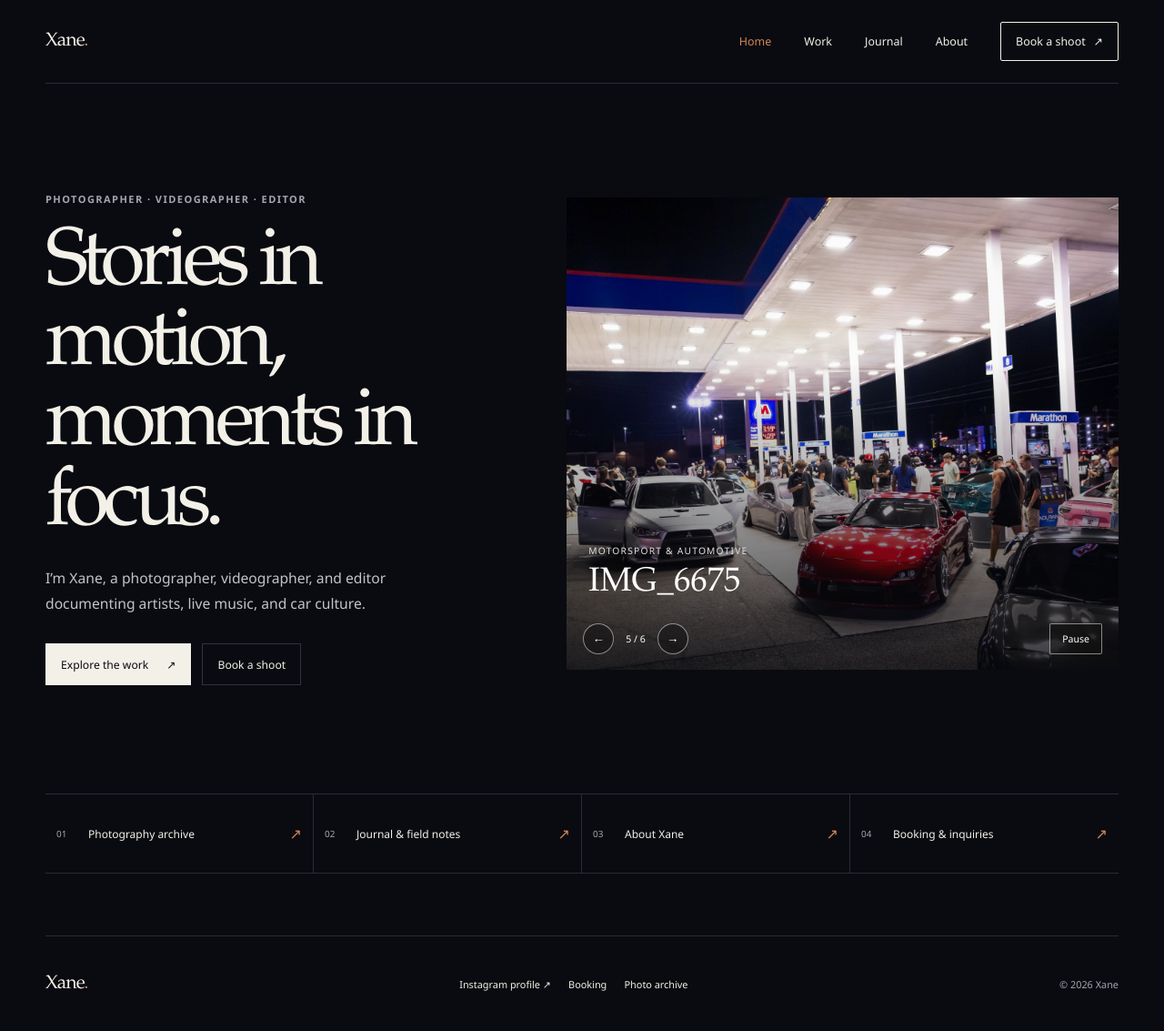
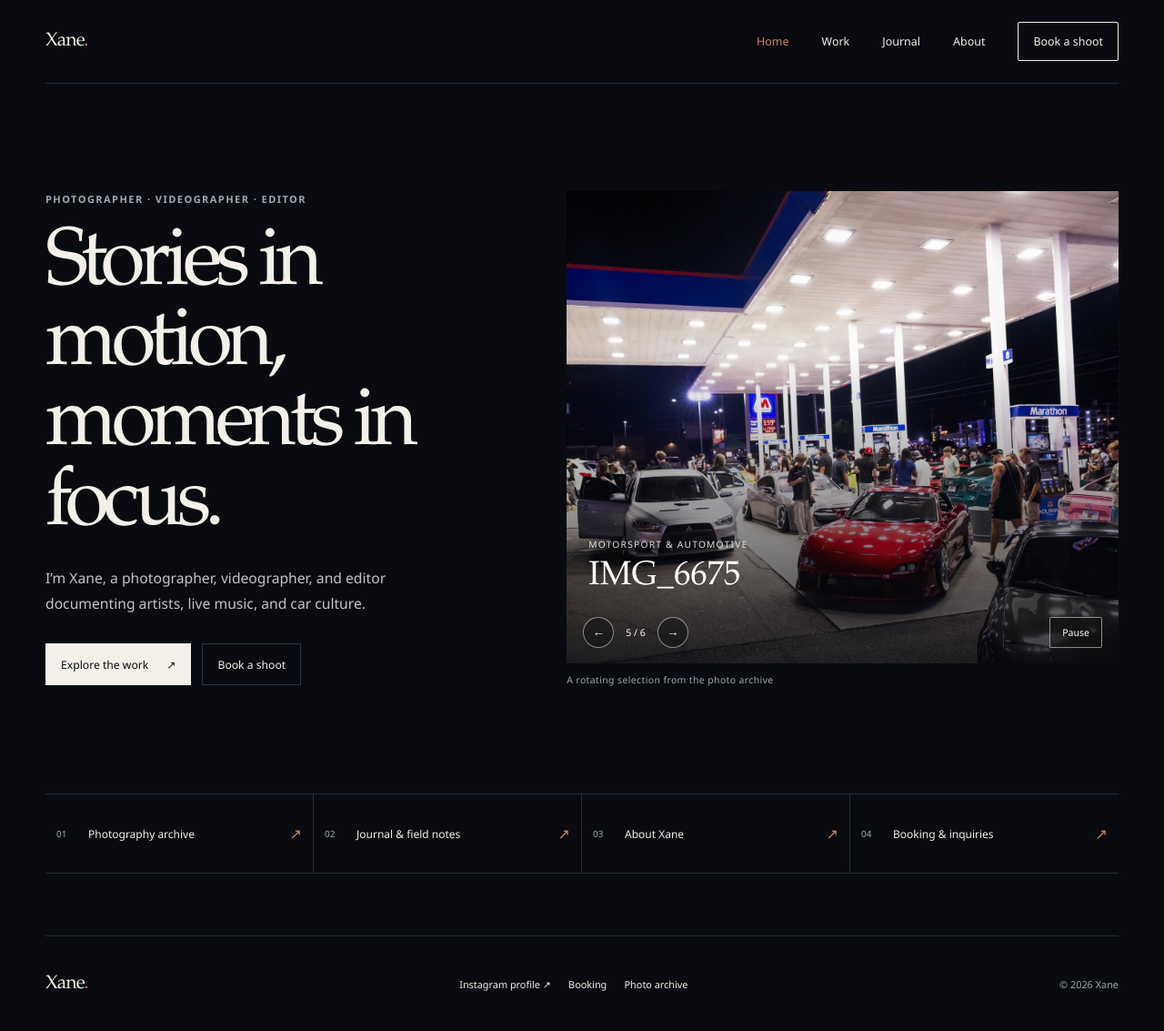
Before and after one commit to Xahann/xahann.github.io, a Jekyll site: the page built from index.html, in a window 1280 px wide. Shown: the whole page at 91% size. Built offline with Jekyll 4.4.1, drawn with Linux system fonts in a browser that asks for light colours.

Commit message:
ngl im not sure what I changed in this

```diff
--- a/_layouts/default.html
+++ b/_layouts/default.html
@@ -17,7 +17,7 @@
         <a href="{{ '/work/' | relative_url }}"{% if page.title == "Work" %} aria-current="page"{% endif %}>Work</a>
         <a href="{{ '/journal/' | relative_url }}"{% if page.title == "Journal" %} aria-current="page"{% endif %}>Journal</a>
         <a href="{{ '/about/' | relative_url }}"{% if page.title == "About" %} aria-current="page"{% endif %}>About</a>
-        <a class="nav-contact" href="{{ '/booking/' | relative_url }}"{% if page.title == "Booking" %} aria-current="page"{% endif %}>Book a shoot <span aria-hidden="true">↗</span></a>
+        <a class="nav-contact" href="{{ '/booking/' | relative_url }}"{% if page.title == "Booking" %} aria-current="page"{% endif %}>Book a shoot</a>
       </nav>
     </header>
 
--- a/default.html
+++ b/default.html
@@ -17,7 +17,7 @@
         <a href="{{ '/work/' | relative_url }}">Work</a>
         <a href="{{ '/journal/' | relative_url }}">Journal</a>
         <a href="{{ '/about/' | relative_url }}">About</a>
-        <a class="nav-contact" href="{{ '/booking/' | relative_url }}">Book a shoot <span aria-hidden="true">↗</span></a>
+        <a class="nav-contact" href="{{ '/booking/' | relative_url }}">Book a shoot</a>
       </nav>
     </header>
 
--- a/index.html
+++ b/index.html
@@ -35,7 +35,7 @@ description: Photography by Xane — artists, live music, and car culture.
           <button class="carousel-toggle" type="button" data-carousel-toggle aria-label="Pause slideshow">Pause</button>
         </div>
       </div>
-      <p class="carousel-note"></p>
+      <p class="carousel-note">A rotating selection from the photo archive</p>
       <script type="application/json" data-carousel-photos>[
         {% for photo in all_photos %}
           {"image": {{ photo.image | relative_url | jsonify }}, "title": {{ photo.title | jsonify }}, "category": {{ photo.category | jsonify }}, "alt": {{ photo.image_alt | default: photo.title | jsonify }}}{% unless forloop.last %},{% endunless %}
```
Also changed, not shown: README.md, 1 other file.
